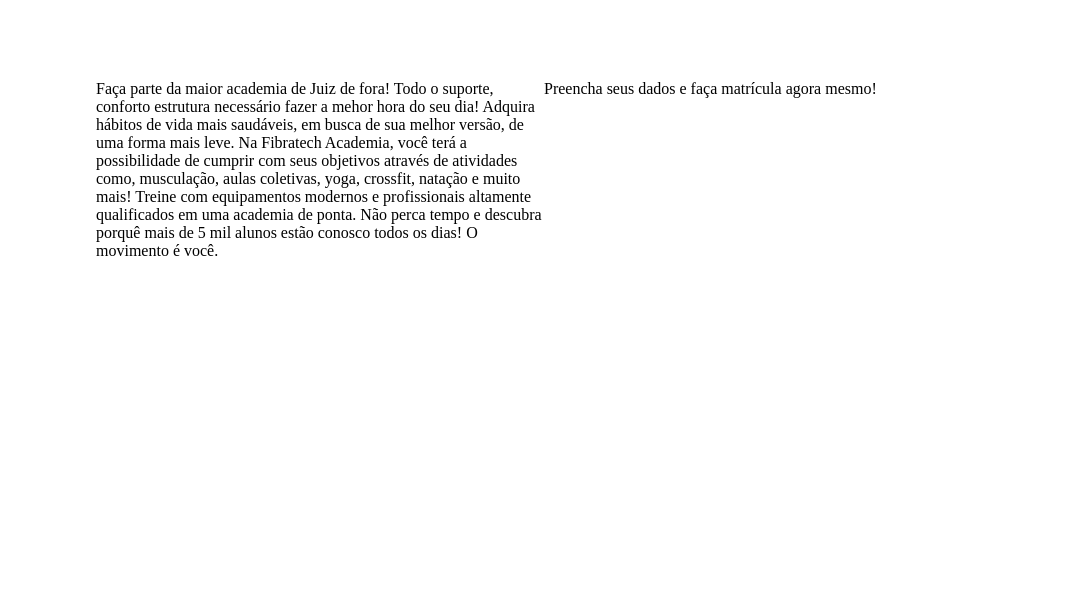
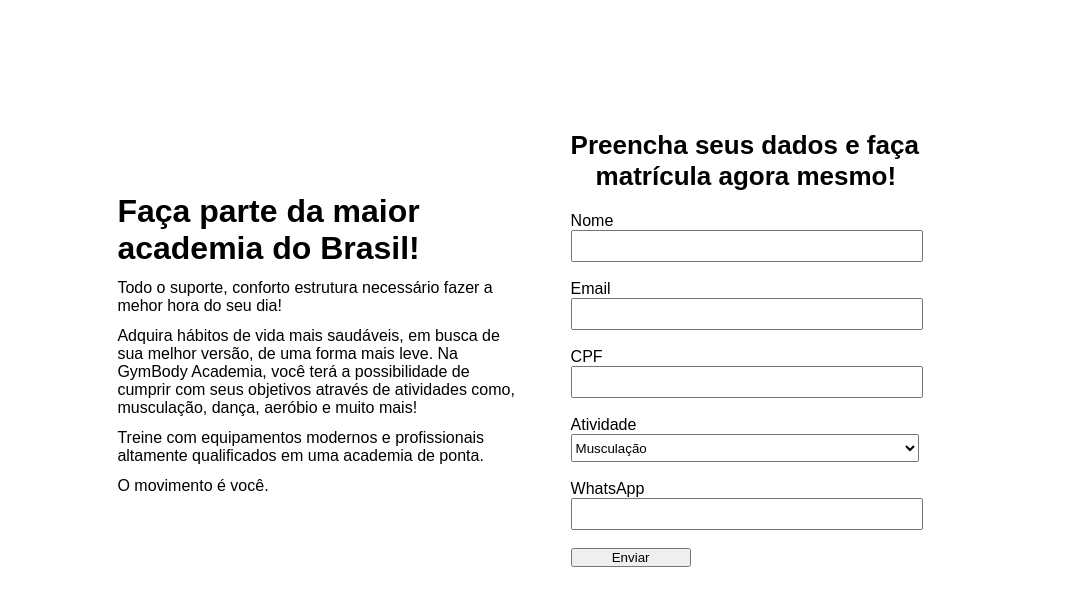
Before and after one commit to kaiquetozim/GymTech, a plain HTML site: page html/main.html in a window 1280 px wide. Shown: the part 2110-2716 px from the top of the page, without its empty margins (96-1183 px from the left). Drawn offline with Linux system fonts and the light colour scheme.

Commit message:
modificando tela de matricula

```diff
--- a/html/main.css
+++ b/html/main.css
@@ -114,7 +114,6 @@
     font-weight: 800;
     font-style: italic;
     margin-top: -5%;
-
 }
 
 .texto3 {
@@ -122,7 +121,6 @@
     font-size:20px ;
     font-family: Verdana, Geneva, Tahoma, sans-serif;
     margin-top: 3%;
-
 }
 
 .titulo {
@@ -130,14 +128,12 @@
     font-family: Verdana, Geneva, Tahoma, sans-serif;
     color: rgba(117, 113, 113, 0.93);
    font-size: 20px;
-
 }
 
 .modalidade{
 
     width: 100%;
     height: 740px;
-
 }
 
 .container2 {
@@ -160,7 +156,6 @@
     text-transform: uppercase;
     font-style: italic;
     margin-top: 10%;
-
 }
 
 .quadros {
@@ -226,13 +221,18 @@
 .container3 {
 
     display: flex;
-    position: relative;
     width: 100%;
     flex-wrap: wrap;
     align-content: flex-start;
     align-items: center;
-    justify-content: center;
+    justify-content: space-around;
     height: 100vh;
+    margin-top: 50px;
+    background-image: url("");
+    background-repeat: no-repeat;
+    background-size: 100%;
+    background-position: center;
+
 }
 
 .filho {
@@ -240,6 +240,7 @@
     display: flex;
     width: 70%;
     height: 700px;
+    justify-content: center;
 
 }
 
@@ -247,3 +248,73 @@
 
    width: 50%;
 }
+
+.formulario {
+
+    display: flex;
+    align-items: center;
+    flex-direction: column;
+    margin-left: 50px;
+}
+
+.titulo-formulario {
+
+    font-size: 26px;
+    font-weight: 600;
+    font-family: sans-serif;
+    width: 400px;
+    margin-bottom: 5%;
+}
+
+.box-input {
+
+    font-family: sans-serif;
+    display: flex;
+    flex-direction: column;
+    margin-right: 70%;
+
+}
+
+.box-childrem-input {
+
+
+    display: flex;
+    align-items: center;
+    justify-content: space-between;
+    margin-bottom: 15%;
+
+}
+
+.input{
+
+
+    height: 28px;
+    width: 290%;
+}
+
+.texto1-matricula {
+
+    margin-left: 25px;
+}
+
+h2 {
+
+    font-family: sans-serif;
+    font-size: 32px;
+    font-weight: 600;
+}
+
+.texto-matricula {
+    margin-top: 7%;
+
+    width: 45%;
+
+    font-family: sans-serif;
+    font-size: 16px;
+    font-weight: 400;
+}
+
+p{
+
+    margin-bottom: 3%;
+}
--- a/html/main.html
+++ b/html/main.html
@@ -69,21 +69,61 @@
                 <div class="container3">
                     <div class="filho">
                         <div class="texto-matricula">
-                            <span class="">Faça parte da maior academia de Juiz de fora!
-                            Todo o suporte, conforto estrutura necessário fazer a mehor hora do seu dia!
-                            Adquira hábitos de vida mais saudáveis, em busca de sua melhor versão, de uma forma mais leve.
-                            Na Fibratech Academia, você terá a possibilidade de cumprir com seus objetivos através de atividades como,
-                            musculação, aulas coletivas, yoga, crossfit, natação e muito mais!
-                            Treine com equipamentos modernos e profissionais altamente qualificados em uma academia de ponta.
-                            Não perca tempo e descubra porquê mais de 5 mil alunos estão conosco todos os dias!
-                            O movimento é você.
+                            <h2>
+                                <p>
+                                Faça parte da maior academia do Brasil!
+                                </p>
+                            </h2>
+                            <span class="texto-matricula">
+                                <p>Todo o suporte, conforto estrutura necessário fazer a mehor hora do seu dia!</p>
+                                <p>Adquira hábitos de vida mais saudáveis, em busca de sua melhor versão, de uma forma mais leve.
+                                Na GymBody Academia, você terá a possibilidade de cumprir com seus objetivos através de atividades como,
+                                musculação, dança, aeróbio e muito mais!</p>
+                                <p>Treine com equipamentos modernos e profissionais altamente qualificados em uma academia de ponta.</p>
+                                <p>O movimento é você.</p>
                             </span>
                         </div>
                         <div class="formulario">
-
-                            Preencha seus dados e faça matrícula agora mesmo!
+                            <span class="titulo-formulario">
+                                Preencha seus dados e faça <span class="texto1-matricula"> matrícula agora mesmo!</span>
+                            </span>
+                            <div class="box-input">
+                                <div class="box-childrem-input">
+                                    <span>
+                                        <span>Nome</span>
+                                        <input class="input" type="text" id="input_nome">
+                                    </span>
+                                </div>
+                                <div class="box-childrem-input">
+                                    <span>
+                                        <span>Email</span>
+                                        <input class="input" type="text" id="input_email">
+                                    </span>
+                                </div>
+                                <div class="box-childrem-input">
+                                    <span>
+                                        <span>CPF</span>
+                                        <input class="input" type="text" id="input_cpf">
+                                    </span>
+                                </div>
+                                <div class="box-childrem-input">
+                                    <span>
+                                        <span>Atividade</span>
+                                        <select class="input" name="" id="select_atividade">
+                                            <option value="musculacao">Musculação</option>
+                                            <option value="dance">Dança</option>
+                                        </select>
+                                    </span>
+                                </div>
+                                <div class="box-childrem-input">
+                                    <span>
+                                        <span>WhatsApp</span>
+                                        <input class="input" type="text" id="input_whatsapp">
+                                    </span>
+                                </div>
+                                <button class="botao_matricula" onclick="matricular()">Enviar</button>
+                            </div>
                         </div>
-
                     </div>
                 </div>
             </div>
```
